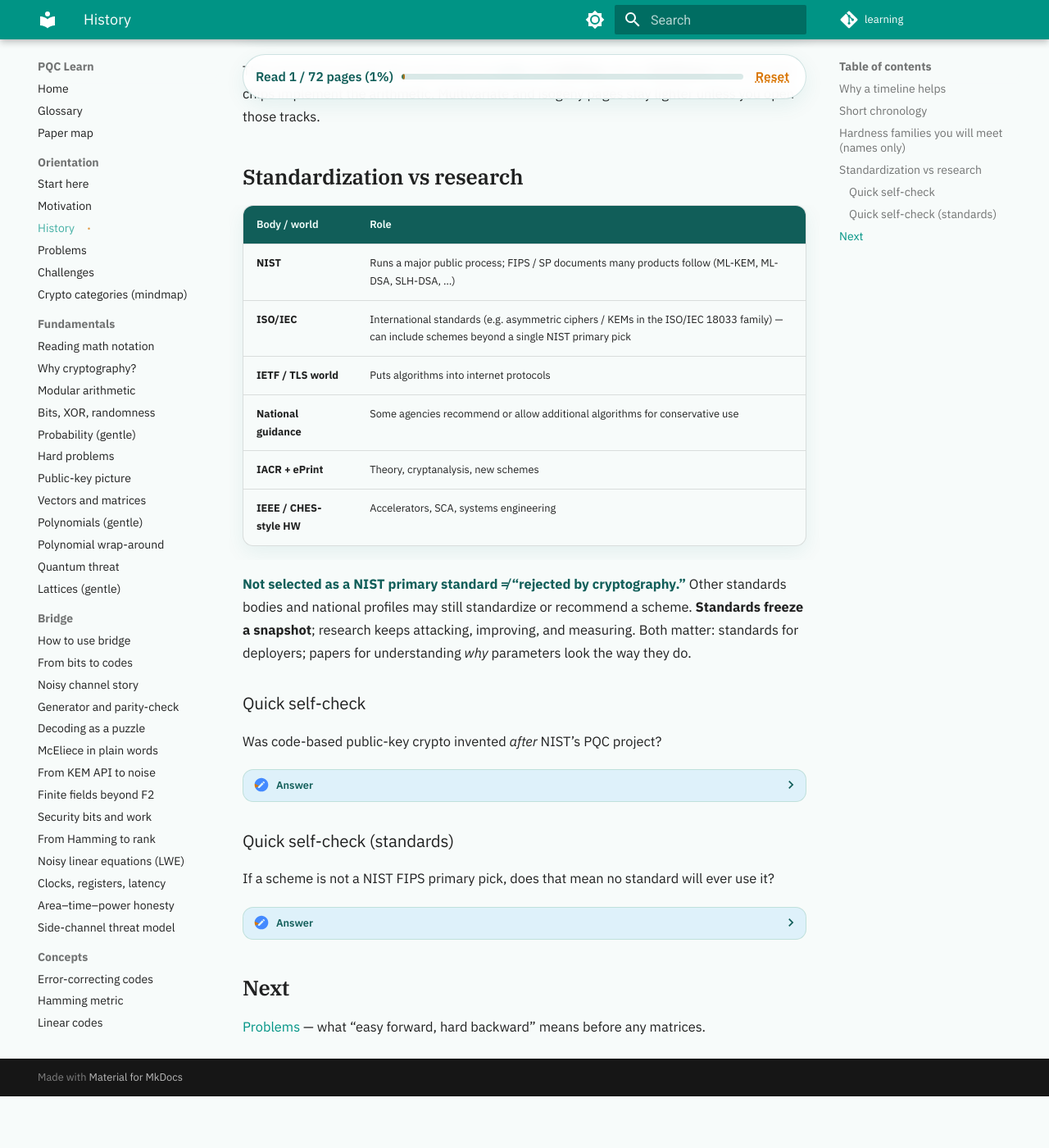
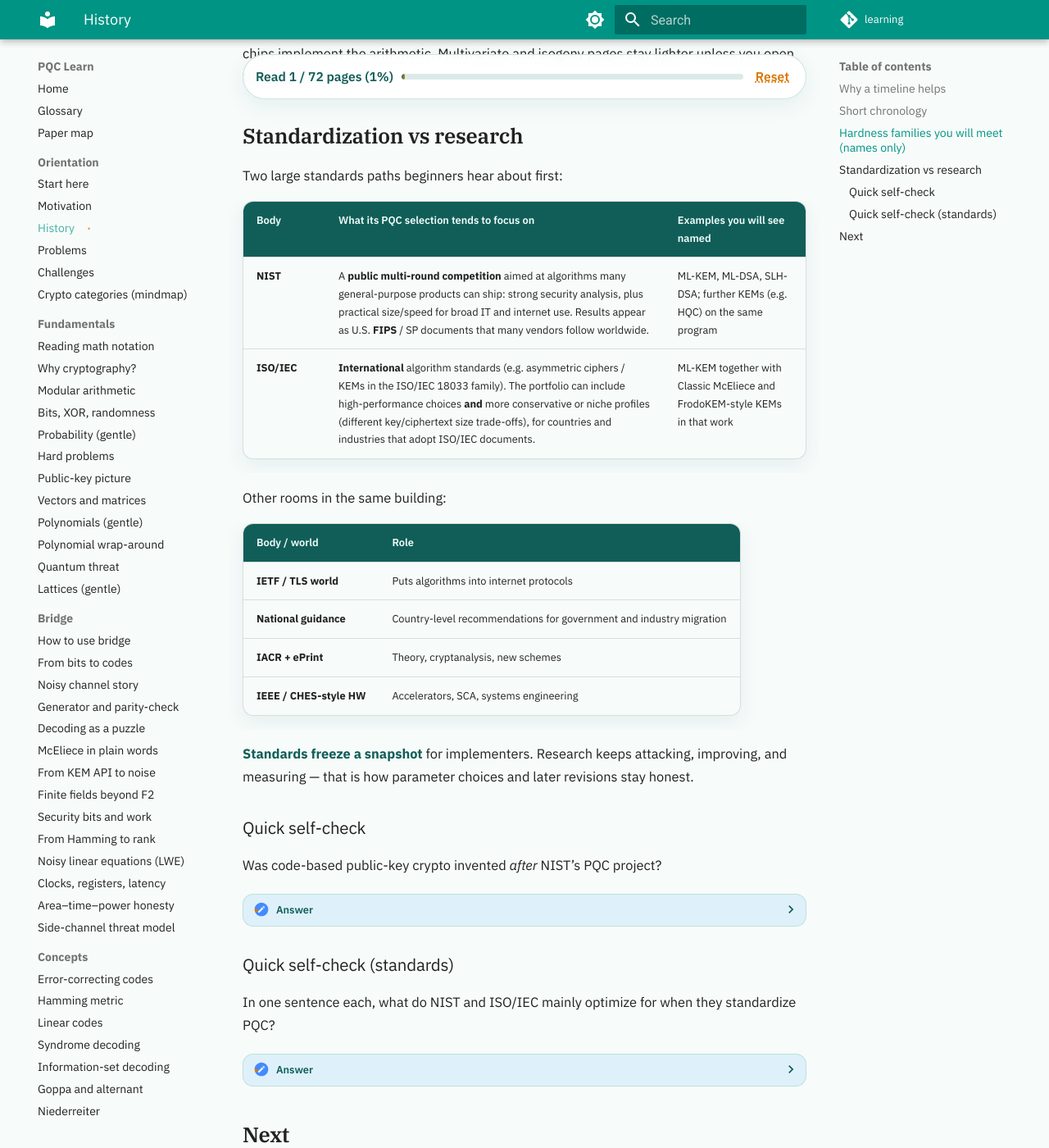
Before and after one commit to Post-Quantum-Cryptography-PQC/learning, an MkDocs documentation site: the page built from docs/orientation/history.md, in a window 1280 px wide and 1400 px high, scrolled down 2182 px. Shown: the whole window at 82% size. Built offline with MkDocs 1.6.1 and Material for MkDocs 9.7.7, drawn with Linux system fonts in a browser that asks for light colours; comment, search, counter and statistics services are not loaded; before the commit the page ends 3519 px from its top, so only the background shows below that; some of the changed text lies outside the part shown.

Commit message:
sync from pqc-learning-public@e8310c9

```diff
--- a/docs/orientation/history.md
+++ b/docs/orientation/history.md
@@ -7,7 +7,7 @@
 
 - Put classical [PKC](../glossary.md#pkc) (Diffie–Hellman, RSA, ECC), McEliece (1978), Shor / Grover, and later PQC standards in the right historical order
 - Name the main hardness families: lattice / LWE, code-based, hash-based, multivariate, and isogeny-related
-- Explain that a scheme need not be a NIST FIPS primary pick to appear in other standards (for example ISO/IEC)
+- Explain what **NIST** and **ISO/IEC** each focus on when they standardize PQC algorithms
 
 ## Why a timeline helps
 
@@ -25,11 +25,11 @@ PQC is not a brand-new idea that appeared the day NIST finished. Some families (
 | **mid-1990s–2000s** | Lattice / LWE-style hardness enters crypto; more code-based and hash-based designs | Alternative public-key families mature in research |
 | **2016** | NIST opens the Post-Quantum Cryptography standardization project | Public call → multi-round evaluation of candidates |
 | **2022–2024** | First NIST selections; **ML-KEM**, **ML-DSA**, **SLH-DSA** published as standards (FIPS 203/204/205) | Deployers get concrete algorithms for KEM + signatures |
-| **2024 onward** | More standardization continues (e.g. additional KEMs such as **HQC** on the NIST path; **ISO/IEC** work on KEMs including ML-KEM, Classic McEliece, FrodoKEM) | Research and other standards bodies do not stop when one FIPS lands |
+| **2024 onward** | More work continues (e.g. additional KEMs such as **HQC** on the NIST path; **ISO/IEC** KEMs including ML-KEM, Classic McEliece, FrodoKEM) | Different standards bodies keep refining the toolbox |
 
 ## Hardness families you will meet (names only)
 
-You do not need full definitions yet — only the postcard. These are **math families**, not “NIST winners vs losers.”
+You do not need full definitions yet — only the postcard. These rows are **math families** (where the hardness comes from).
 
 | Family | Hardness slogan (later pages unpack) | Examples / notes |
 |--------|--------------------------------------|------------------|
@@ -43,29 +43,36 @@ This curriculum spends the most time on **codes** and **lattices**, plus a **har
 
 ## Standardization vs research
 
+Two large standards paths beginners hear about first:
+
+| Body | What its PQC selection tends to focus on | Examples you will see named |
+|------|------------------------------------------|-----------------------------|
+| **NIST** | A **public multi-round competition** aimed at algorithms many general-purpose products can ship: strong security analysis, plus practical size/speed for broad IT and internet use. Results appear as U.S. **FIPS** / SP documents that many vendors follow worldwide. | ML-KEM, ML-DSA, SLH-DSA; further KEMs (e.g. HQC) on the same program |
+| **ISO/IEC** | **International** algorithm standards (e.g. asymmetric ciphers / KEMs in the ISO/IEC 18033 family). The portfolio can include high-performance choices **and** more conservative or niche profiles (different key/ciphertext size trade-offs), for countries and industries that adopt ISO/IEC documents. | ML-KEM together with Classic McEliece and FrodoKEM-style KEMs in that work |
+
+Other rooms in the same building:
+
 | Body / world | Role |
 |--------------|------|
-| **NIST** | Runs a major public process; FIPS / SP documents many products follow (ML-KEM, ML-DSA, SLH-DSA, …) |
-| **ISO/IEC** | International standards (e.g. asymmetric ciphers / KEMs in the ISO/IEC 18033 family) — can include schemes beyond a single NIST primary pick |
 | **IETF / TLS world** | Puts algorithms into internet protocols |
-| **National guidance** | Some agencies recommend or allow additional algorithms for conservative use |
+| **National guidance** | Country-level recommendations for government and industry migration |
 | **IACR + ePrint** | Theory, cryptanalysis, new schemes |
 | **IEEE / CHES-style HW** | Accelerators, SCA, systems engineering |
 
-**Not selected as a NIST primary standard ≠ “rejected by cryptography.”** Other standards bodies and national profiles may still standardize or recommend a scheme. **Standards freeze a snapshot**; research keeps attacking, improving, and measuring. Both matter: standards for deployers; papers for understanding *why* parameters look the way they do.
+**Standards freeze a snapshot** for implementers. Research keeps attacking, improving, and measuring — that is how parameter choices and later revisions stay honest.
 
 ### Quick self-check
 
 Was code-based public-key crypto invented *after* NIST’s PQC project?
 <details><summary>Answer</summary>
-No — McEliece (1978) is much earlier. NIST popularized and stress-tested modern parameter sets and families; it did not invent the idea of “codes as crypto.”
+No — McEliece (1978) is much earlier. NIST stress-tested modern parameter sets in a public competition; it did not invent the idea of “codes as crypto.”
 </details>
 
 ### Quick self-check (standards)
 
-If a scheme is not a NIST FIPS primary pick, does that mean no standard will ever use it?
+In one sentence each, what do NIST and ISO/IEC mainly optimize for when they standardize PQC?
 <details><summary>Answer</summary>
-No — for example, ISO/IEC and some national guidance have paths for algorithms (such as Classic McEliece or FrodoKEM-style KEMs) alongside or beyond NIST’s first FIPS set.
+NIST: a public competition for broadly deployable general-purpose algorithms (FIPS/SP). ISO/IEC: international algorithm standards that can cover several KEM profiles (performance and conservative / niche trade-offs) for global adoption.
 </details>
 
 ## Next
```
Also changed, not shown: docs/orientation/crypto-categories.md (+1 -1 lines).
